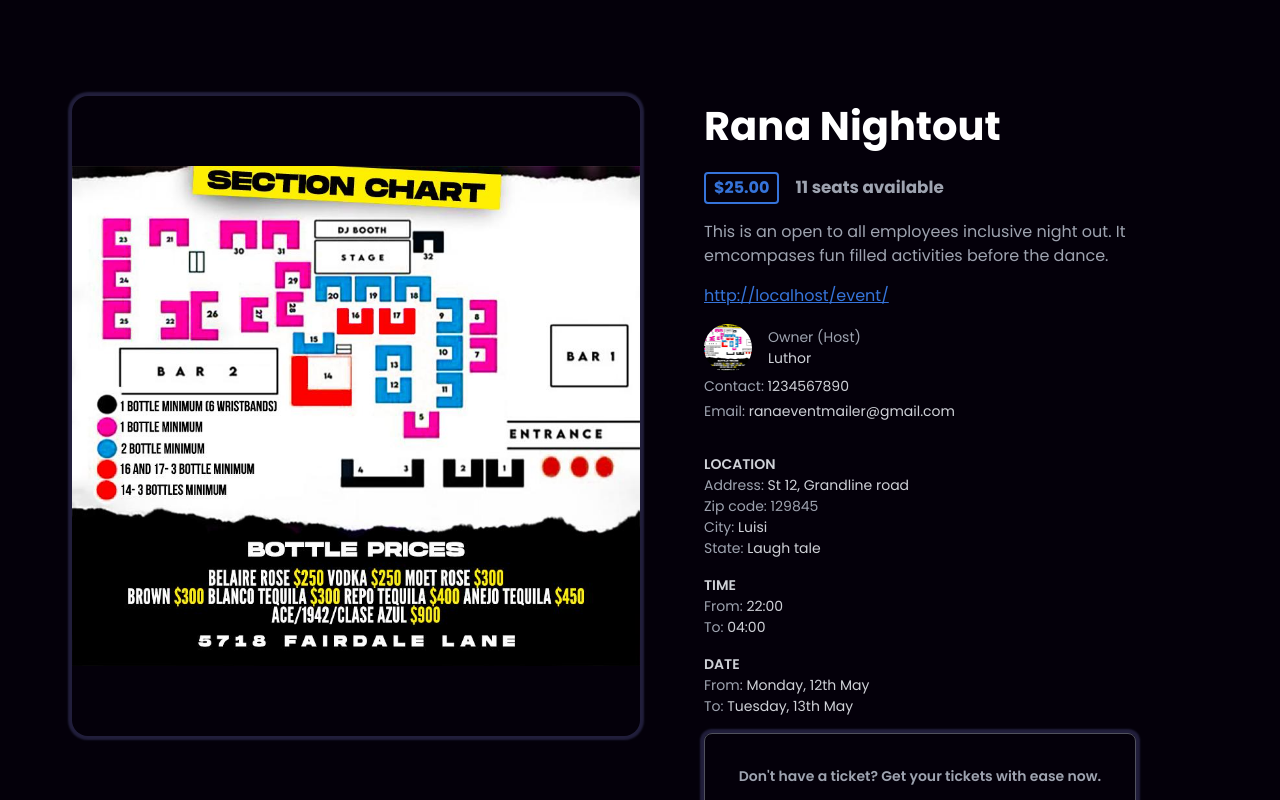
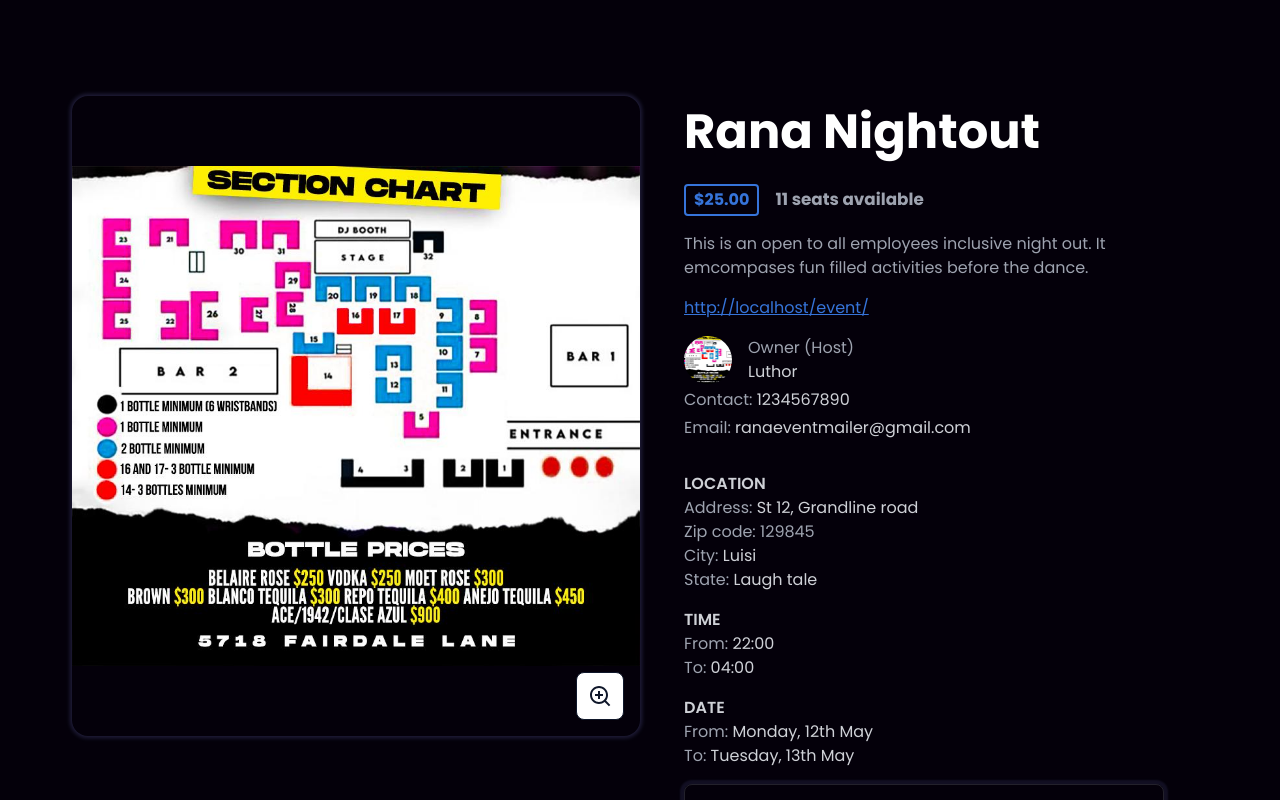
Before and after one commit to executivemg/DevMUH, a Next.js app: page /event in a window 1280 px wide. Shown: the top 800 px of the page. Built offline with nearby package versions, Linux system fonts and the light colour scheme; a web font is replaced by a local one.

Commit message:
setting up the api for the create event

```diff
--- a/src/app/event/page.jsx
+++ b/src/app/event/page.jsx
@@ -3,6 +3,7 @@
 import React, { useState } from 'react';
 import seat from './floorplan';
 import SeatPicker from './components/seat_picker';
+import { RiZoomInLine, RiZoomOutLine } from "react-icons/ri";
 
 const EventPage = () => {
   const [eventData, setEventData] = React.useState({
@@ -34,6 +35,9 @@
     setOpenSeats(newOpen);
   };
 
+  // ::::::::::::::::::::::::::: IMAGE STATE
+  const [openImage, setOpenImage] = useState(false);
+
   return (
     <div className='w-full min-h-screen text-white py-[4rem] font-poppins '>
 
@@ -44,28 +48,38 @@
         seats={eventData.floorplanLayout}
       />
 
-      <div className='relative flex max-md:flex-col gap-y-[3rem] max-w-[75rem] mx-auto p-[1rem] md:p-[2rem] '>
+      <div className='relative flex max-lg:flex-col gap-y-[3rem] max-w-[75rem] mx-auto p-[2rem] md:max-lg:px-[4rem]'>
         {/* :::::::::::::::::::::::: IMAGE INFO */}
-        <div className='md:sticky top-[2rem] left-0 flex flex-col w-full md:w-[50%] md:h-[40rem] rounded-[16px] overflow-hidden shadow-[0_0_2px_4px_rgba(150,150,255,0.2)] '>
+        <div className='lg:sticky top-[2rem] left-0 flex flex-col w-full lg:w-[50%] lg:h-[40rem] rounded-[16px] overflow-hidden shadow-[0_0_4px_2px_rgba(150,150,255,0.2)] '>
           <img
             src={eventData?.image || '/assets/images/mode_0_event_plan.jpg'}
             alt='Event'
             className='relative z-1 w-full h-full object-contain '
           />
 
-          <div className='relative blur-[5px] w-full h-0 '>
+          <div className='relative w-full h-0 '>
             <img
               src={eventData?.image || '/assets/images/mode_0_event_plan.jpg'}
               alt='Event'
               className='absolute z-[-1] bottom-0 left-0 blur-[5px] w-full h-full object-cover '
             />
+
+            <button
+              onClick={()=>setOpenImage(!openImage)}
+              className='absolute z-[100] bottom-[1rem] right-[1rem] flex items-center justify-center w-[3rem] h-[3rem] rounded-[8px] bg-white text-primary hover:bg-base hover:text-white ease-250 border-solid border-primary border-[1px] '
+            >
+              {openImage?
+              <RiZoomOutLine className='text-[1.5rem]' /> :
+              <RiZoomInLine className='text-[1.5rem]' />}
+            </button>
           </div>
         </div>
 
         {/* :::::::::::::::::::::::: TEXT INFORMATION */}
-        <div className='flex flex-col gap-[1rem] w-full md:max-w-[35rem] md:px-[4rem] '>
+        <div className='flex justify-center w-full lg:w-[50%] lg:px-[2rem] '>
+          <div className='flex flex-col gap-[1rem] w-full lg:max-w-[30rem] '>
             {/* :::::::::::::::: EVENT TITLE */}
-          <h2 className='text-white font-[700] text-[2.5rem] '>{eventData?.eventName}</h2>
+            <h2 className='text-white font-[700] text-[2.5rem] md:text-[3rem] '>{eventData?.eventName}</h2>
 
             {/* :::::::::::::::: EVENT PRICE */}
             <div className='flex items-center gap-[1rem] '>
@@ -90,53 +104,54 @@
                   className='w-[3rem] h-[3rem] min-w-[3rem] object-cover rounded-[50rem] '
                 />
                 <div className='flex flex-col '>
-                <p className='text-gray text-[0.875rem]'>Owner (Host)</p>
-                <p className='text-gray-light text-[0.875rem]'>{eventData?.name || 'Luthor'}</p>
+                  <p className='text-gray text-[0.875rem] md:text-[1rem]'>Owner (Host)</p>
+                  <p className='text-gray-light text-[0.875rem] md:text-[1rem]'>{eventData?.name || 'Luthor'}</p>
                 </div>
               </div>
-            <p className='text-gray text-[0.875rem]'>Contact: <span className='text-gray-light'>{eventData?.contactPhone}</span></p>
-            <p className='text-gray text-[0.875rem]'>Email: <span className='text-gray-light'> {eventData?.contactEmail}</span></p>
+              <p className='text-gray text-[0.875rem] md:text-[1rem]'>Contact: <span className='text-gray-light'>{eventData?.contactPhone}</span></p>
+              <p className='text-gray text-[0.875rem] md:text-[1rem]'>Email: <span className='text-gray-light'> {eventData?.contactEmail}</span></p>
             </div>
 
             {/* :::::::::::::::::: TIME & LOCATION */}
             <div className='flex flex-col '>
-            <p className='text-gray-light text-[0.875rem] uppercase font-[600] mt-[1rem] '>Location</p>
+              <p className='text-gray-light text-[0.875rem] md:text-[1rem] uppercase font-[600] mt-[1rem] '>Location</p>
 
               <div className='flex flex-col '>
                 {/* :::::::::::::::::::::: LOCATION */}
-              <p className='text-gray text-[0.875rem]'>Address: <span className='text-gray-light'>{eventData?.address}</span></p>
-              <p className='text-gray text-[0.875rem]'>Zip code: {eventData?.zipCode}</p>
-              <p className='text-gray text-[0.875rem]'>City: <span className='text-gray-light'>{eventData?.state}</span></p>
-              <p className='text-gray text-[0.875rem]'>State: <span className='text-gray-light'>{eventData?.city}</span></p>
+                <p className='text-gray text-[0.875rem] md:text-[1rem]'>Address: <span className='text-gray-light'>{eventData?.address}</span></p>
+                <p className='text-gray text-[0.875rem] md:text-[1rem]'>Zip code: {eventData?.zipCode}</p>
+                <p className='text-gray text-[0.875rem] md:text-[1rem]'>City: <span className='text-gray-light'>{eventData?.state}</span></p>
+                <p className='text-gray text-[0.875rem] md:text-[1rem]'>State: <span className='text-gray-light'>{eventData?.city}</span></p>
               </div>
 
-            <p className='text-gray-light text-[0.875rem] uppercase font-[600] mt-[1rem] '>Time</p>
+              <p className='text-gray-light text-[0.875rem] md:text-[1rem] uppercase font-[600] mt-[1rem] '>Time</p>
 
               <div className='flex flex-col '>
                 {/* :::::::::::::::::::::: TIME  */}
-              <p className='text-gray text-[0.875rem]'>From: <span className='text-gray-light'>{eventData?.startTime}</span></p>
-              <p className='text-gray text-[0.875rem]'>To: <span className='text-gray-light'> {eventData?.endTime}</span></p>
+                <p className='text-gray text-[0.875rem] md:text-[1rem]'>From: <span className='text-gray-light'>{eventData?.startTime}</span></p>
+                <p className='text-gray text-[0.875rem] md:text-[1rem]'>To: <span className='text-gray-light'> {eventData?.endTime}</span></p>
               </div>
 
-            <p className='text-gray-light text-[0.875rem] uppercase font-[600] mt-[1rem] '>Date</p>
+              <p className='text-gray-light text-[0.875rem] md:text-[1rem] uppercase font-[600] mt-[1rem] '>Date</p>
 
               <div className='flex flex-col '>
                 {/* :::::::::::::::::::::: DATE  */}
-              <p className='text-gray text-[0.875rem]'>From: <span className='text-gray-light'>{eventData?.startDate}</span></p>
-              <p className='text-gray text-[0.875rem]'>To: <span className='text-gray-light'>{eventData?.endDate}</span></p>
+                <p className='text-gray text-[0.875rem] md:text-[1rem]'>From: <span className='text-gray-light'>{eventData?.startDate}</span></p>
+                <p className='text-gray text-[0.875rem] md:text-[1rem]'>To: <span className='text-gray-light'>{eventData?.endDate}</span></p>
               </div>
             </div>
 
             {/* :::::::::::::::::::::::::: CTA */}
-          <div className='flex flex-col gap-[1rem] items-center w-full p-[2rem] rounded-[8px] border-solid border-gray/50 border-[1px] shadow-[0_0_2px_4px_rgba(150,150,255,0.2)] '>
-            <p className='text-gray text-[0.875rem] font-[600] '>Don&apos;t have a ticket? Get your tickets with ease now.</p>
+            <div className='flex flex-col gap-[1rem] items-center w-full p-[2rem] rounded-[8px] border-solid border-gray/20 border-[1px] shadow-[0_0_2px_4px_rgba(150,150,255,0.1)] '>
+              <p className='text-gray text-[0.875rem] md:text-[1rem] font-[600] '>Don&apos;t have a ticket? Get your tickets with ease now.</p>
               <button
                 onClick={()=>setOpenSeats(!openSeats)}
-              className='flex items-center justify-center text-center w-full max-w-[22rem] h-[3rem] text-[0.875rem] font-[600] rounded-[32px] bg-primary text-white hover:text-black hover:bg-gray-light border-solid border-[1px] border-white/20 active:bg-opacity-[70%] ease-200'
+                className='flex items-center justify-center text-center w-full max-w-[22rem] h-[3rem] text-[0.875rem] md:text-[1rem] font-[600] rounded-[32px] bg-primary text-white hover:text-black hover:bg-gray-light border-solid border-[1px] border-white/20 active:bg-opacity-[70%] ease-200'
               >Buy Seat Ticket</button>
               <button
-              className='flex items-center justify-center text-center w-full max-w-[22rem] h-[3rem] text-[0.875rem] font-[600] rounded-[32px] bg-base text-white hover:bg-base-hover border-solid border-[1px] border-white/20 active:bg-opacity-[70%] ease-200'
+                className='flex items-center justify-center text-center w-full max-w-[22rem] h-[3rem] text-[0.875rem] md:text-[1rem] font-[600] rounded-[32px] bg-base text-white hover:bg-base-hover border-solid border-[1px] border-white/20 active:bg-opacity-[70%] ease-200'
               >Quick Buy</button>
+            </div>
           </div>
         </div>
       </div>
```
Also changed, not shown: src/app/event/components/seat_picker/index.jsx (+67 -24 lines). Lines whose indentation alone changed are shown as unchanged.
